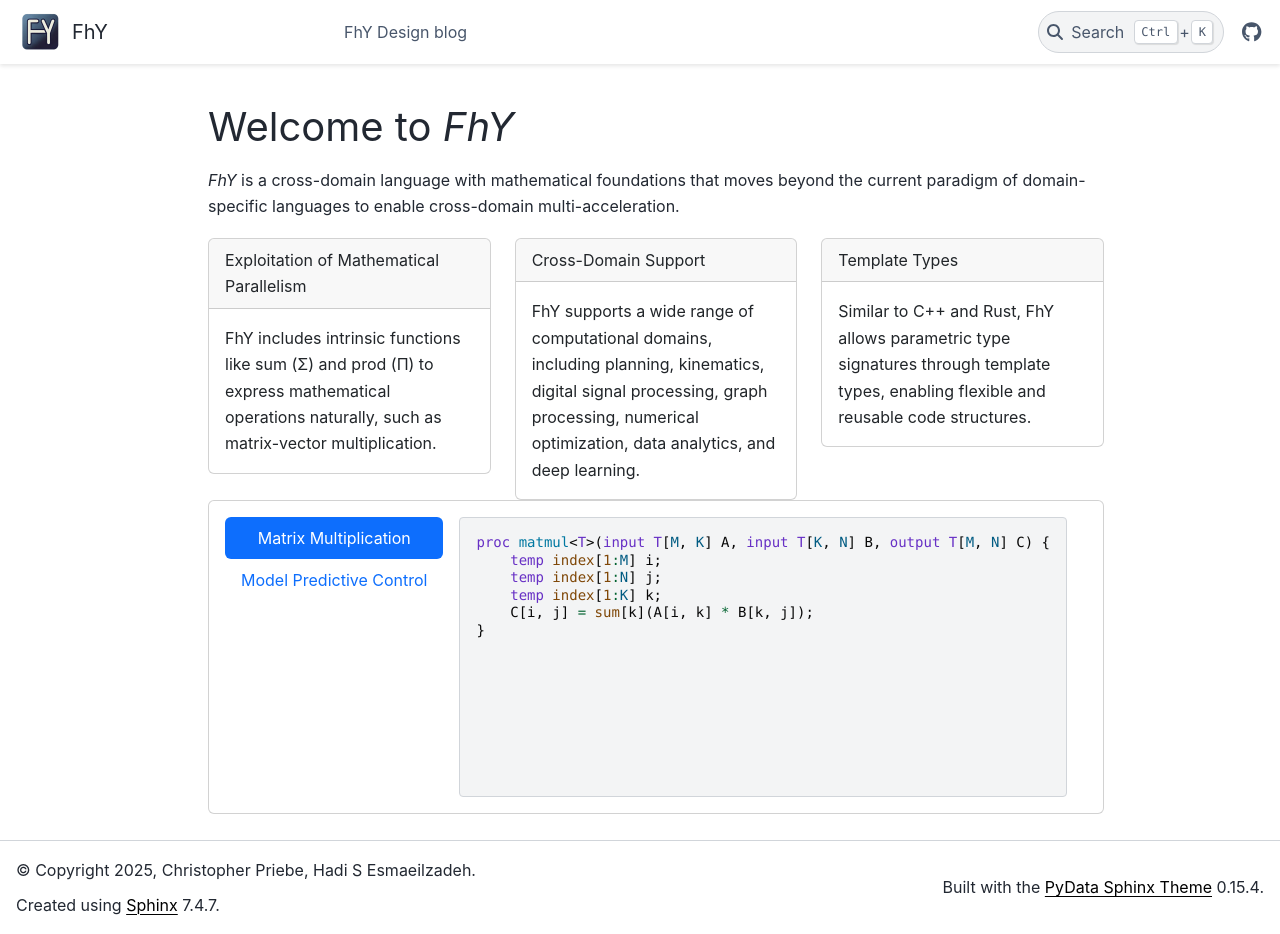
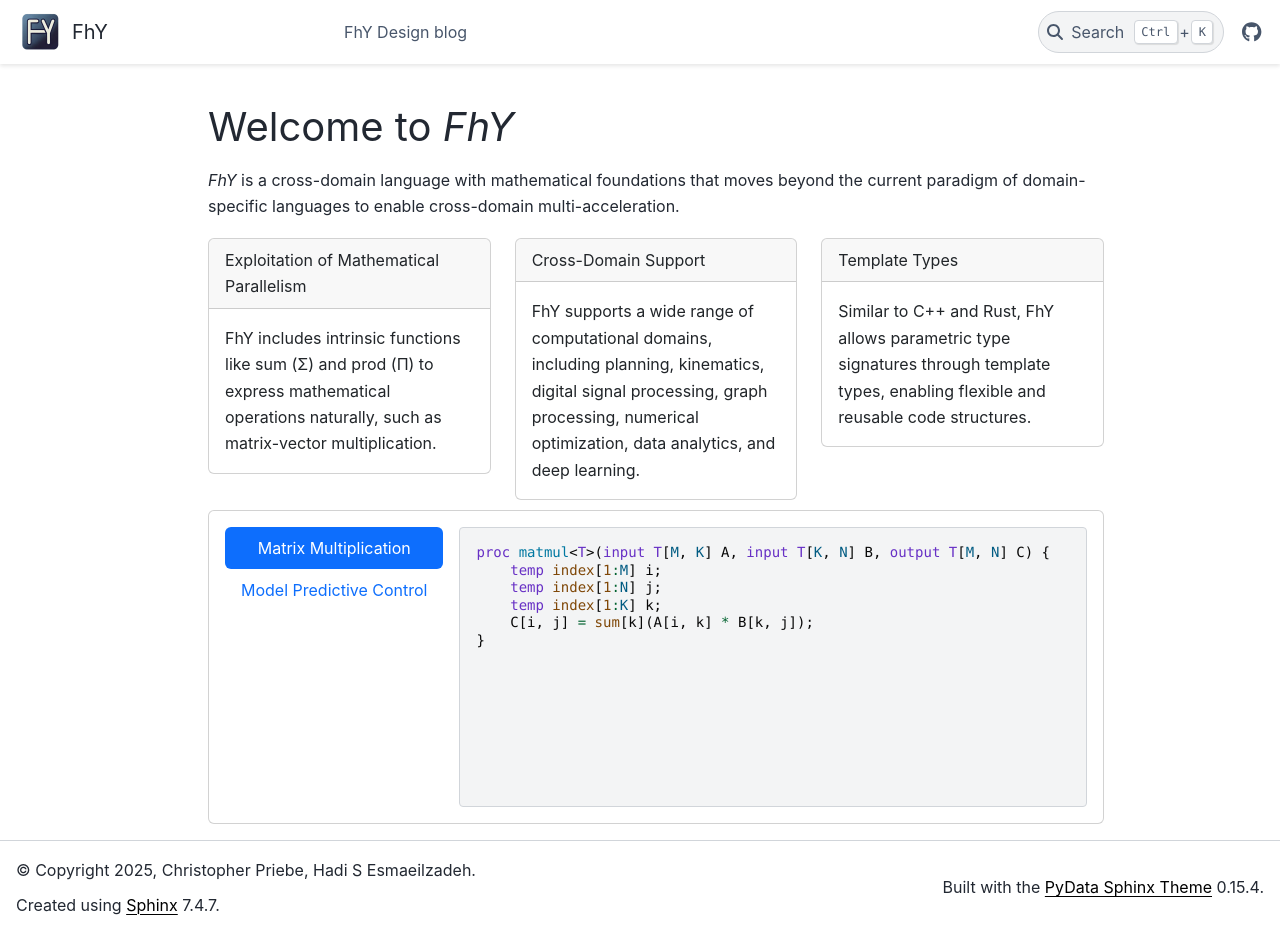
Before and after one commit to actlab-fhy/FhY, a Sphinx documentation site: the page built from docs/source/index.rst, in a window 1280 px wide and 934 px high. Built offline with Sphinx 7.4.7 and the PyData theme 0.15.4, drawn with Linux system fonts in a browser that asks for light colours; pages that are not in the unit, such as notebooks, are missing from menus.

Commit message:
fix(docs): Updated index CSS to fix some padding and size issues.

```diff
--- a/docs/source/_static/css/custom.css
+++ b/docs/source/_static/css/custom.css
@@ -6,9 +6,21 @@
             margin-bottom: 0px;
         }
     }
+
+    padding-bottom: 0px;
+
+    @media screen and (min-width: 768px) {
+        padding-bottom: 10px;
+    }
 }
 
 .navigable-tab-widget {
+
+    .tab-content {
+        flex-grow: 1;
+        overflow-x: auto;
+    }
+
     pre {
         height: 20em;
         overflow-y: auto;
```
